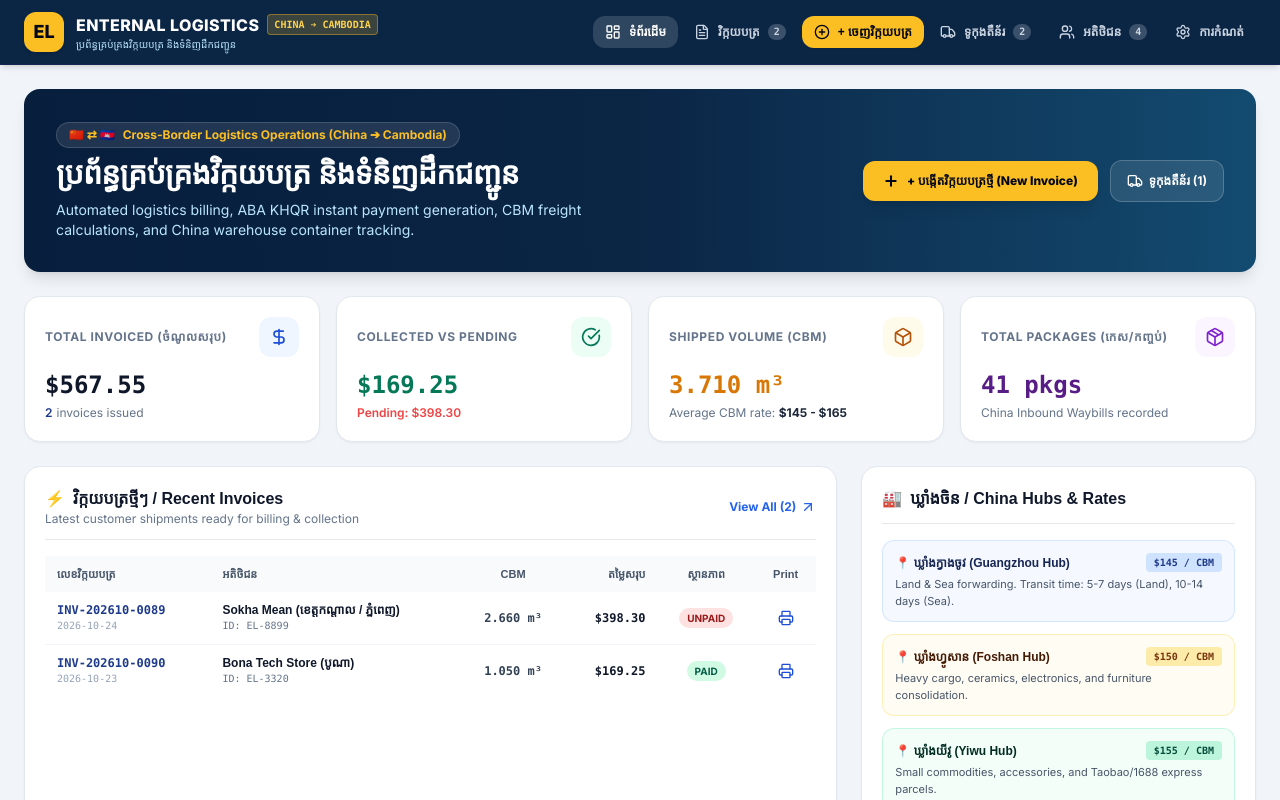
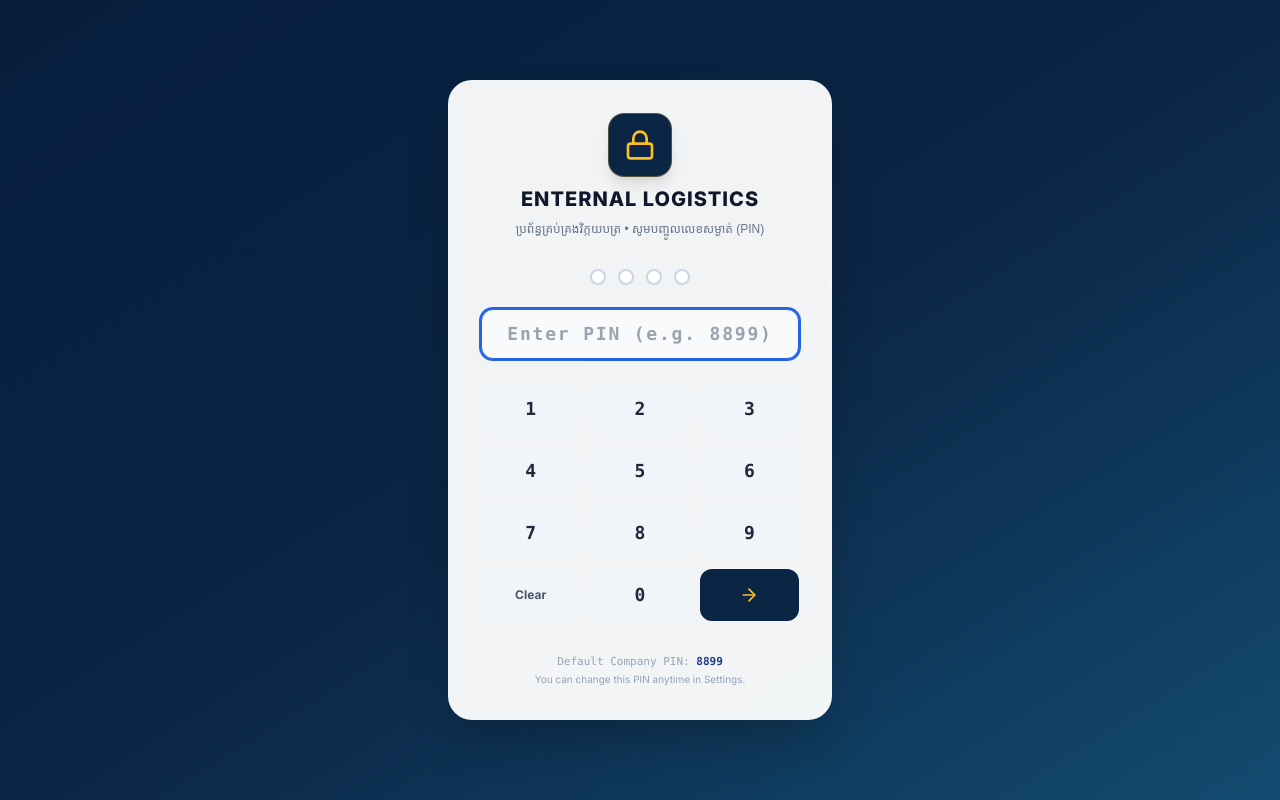
Before and after one commit to chokcheyforever-coder/eternal-logistics-invoicing, a React (Vite) app: page / in a window 1280 px wide. Shown: the top 800 px of the page. Built offline with nearby package versions, Linux system fonts and the light colour scheme; a web font is replaced by a local one.

Commit message:
feat(security): add company PIN lock screen and setting

```diff
--- a/src/App.tsx
+++ b/src/App.tsx
@@ -19,6 +19,7 @@ import { CustomerManager } from './components/CustomerManager';
 import { ContainerManager } from './components/ContainerManager';
 import { CompanySettings } from './components/CompanySettings';
 import { PreviewModal } from './components/PreviewModal';
+import { PinLockScreen } from './components/PinLockScreen';
 import {
   LayoutDashboard,
   FileText,
@@ -28,7 +29,8 @@ import {
   Settings,
   Menu,
   X,
-  Printer
+  Printer,
+  Lock
 } from 'lucide-react';
 
 export const App: React.FC = () => {
@@ -58,6 +60,30 @@ export const App: React.FC = () => {
   const [editingInvoice, setEditingInvoice] = useState<Invoice | undefined>(undefined);
   const [previewInvoice, setPreviewInvoice] = useState<Invoice | null>(null);
   const [isMobileMenuOpen, setIsMobileMenuOpen] = useState(false);
+
+  // Security PIN Lock State
+  const [companyPin, setCompanyPin] = useState<string>(() => {
+    return localStorage.getItem('eternal_company_pin') || '8899';
+  });
+
+  const [isUnlocked, setIsUnlocked] = useState<boolean>(() => {
+    return sessionStorage.getItem('eternal_is_unlocked') === 'true';
+  });
+
+  const handleUnlock = () => {
+    setIsUnlocked(true);
+    sessionStorage.setItem('eternal_is_unlocked', 'true');
+  };
+
+  const handleLock = () => {
+    setIsUnlocked(false);
+    sessionStorage.removeItem('eternal_is_unlocked');
+  };
+
+  const handleUpdatePin = (newPin: string) => {
+    setCompanyPin(newPin);
+    localStorage.setItem('eternal_company_pin', newPin);
+  };
 
   // Sync to local storage
   useEffect(() => {
@@ -193,6 +219,10 @@ export const App: React.FC = () => {
     { id: 'settings', label: 'ការកំណត់ / Settings', icon: Settings },
   ];
 
+  if (!isUnlocked) {
+    return <PinLockScreen correctPin={companyPin} onUnlock={handleUnlock} />;
+  }
+
   return (
     <div className="min-h-screen flex flex-col bg-slate-100 font-sans">
       {/* Top Main Navigation Bar */}
@@ -250,6 +280,16 @@ export const App: React.FC = () => {
                 </button>
               );
             })}
+
+            {/* Lock Button */}
+            <button
+              onClick={handleLock}
+              className="ml-2 flex items-center gap-1 px-2.5 py-2 rounded-xl text-xs font-bold text-red-300 hover:text-white hover:bg-red-500/20 border border-red-500/30 transition"
+              title="Lock / Logout"
+            >
+              <Lock className="w-3.5 h-3.5" />
+              <span>Lock</span>
+            </button>
           </nav>
 
           {/* Mobile Menu Button */}
@@ -299,6 +339,16 @@ export const App: React.FC = () => {
                 </button>
               );
             })}
+
+            <button
+              onClick={handleLock}
+              className="w-full flex items-center justify-between px-3 py-2.5 rounded-xl text-xs font-bold text-red-300 hover:bg-red-500/20"
+            >
+              <div className="flex items-center gap-2">
+                <Lock className="w-4 h-4" />
+                <span>ចាក់សោ (Lock System)</span>
+              </div>
+            </button>
           </div>
         )}
       </header>
@@ -382,6 +432,8 @@ export const App: React.FC = () => {
             onAddCompany={(newComp) => setCompanies([...companies, newComp])}
             onExportBackup={handleExportBackup}
             onImportBackup={handleImportBackup}
+            currentPin={companyPin}
+            onUpdatePin={handleUpdatePin}
           />
         )}
       </main>
--- a/src/components/CompanySettings.tsx
+++ b/src/components/CompanySettings.tsx
@@ -1,6 +1,6 @@
 import React, { useState, useRef } from 'react';
 import { CompanyProfile } from '../types';
-import { Building2, Save, Plus, Check, Phone, Mail, Send, QrCode, Download, Upload, HardDrive } from 'lucide-react';
+import { Building2, Save, Plus, Check, Phone, Mail, Send, QrCode, Download, Upload, HardDrive, KeyRound } from 'lucide-react';
 
 interface CompanySettingsProps {
   companies: CompanyProfile[];
@@ -8,6 +8,8 @@ interface CompanySettingsProps {
   onAddCompany: (company: CompanyProfile) => void;
   onExportBackup?: () => void;
   onImportBackup?: (data: any) => void;
+  currentPin?: string;
+  onUpdatePin?: (newPin: string) => void;
 }
 
 export const CompanySettings: React.FC<CompanySettingsProps> = ({
@@ -15,10 +17,14 @@ export const CompanySettings: React.FC<CompanySettingsProps> = ({
   onUpdateCompany,
   onAddCompany,
   onExportBackup,
-  onImportBackup
+  onImportBackup,
+  currentPin = '8899',
+  onUpdatePin
 }) => {
   const [activeCompanyId, setActiveCompanyId] = useState<string>(companies[0]?.id || 'eternal-logistics');
   const [successSaved, setSuccessSaved] = useState(false);
+  const [pinInput, setPinInput] = useState(currentPin);
+  const [pinSaved, setPinSaved] = useState(false);
   const fileInputRef = useRef<HTMLInputElement>(null);
 
   const activeCompany = companies.find(c => c.id === activeCompanyId) || companies[0];
@@ -318,6 +324,59 @@ export const CompanySettings: React.FC<CompanySettingsProps> = ({
           </div>
         </div>
 
+        {/* Company Access Passcode / PIN Security Card */}
+        <div className="bg-white p-6 rounded-2xl border border-slate-200 shadow-sm space-y-4">
+          <h2 className="text-sm font-bold text-slate-900 font-khmer flex items-center gap-2 border-b pb-2">
+            <KeyRound className="w-4 h-4 text-amber-500" />
+            សុវត្ថិភាពលេខកូដសម្ងាត់ / Company Access PIN Lock
+          </h2>
+          <p className="text-xs text-slate-600">
+            Set a 4-to-6 digit passcode required by staff to open the invoicing system on any computer or phone.
+          </p>
+
+          <div className="flex flex-wrap items-center gap-3 pt-1">
+            <div className="w-48">
+              <label className="block text-[11px] font-semibold text-slate-700 mb-1">
+                Company Passcode (PIN)
+              </label>
+              <input
+                type="text"
+                maxLength={6}
+                value={pinInput}
+                onChange={(e) => {
+                  setPinInput(e.target.value.replace(/\D/g, ''));
+                  setPinSaved(false);
+                }}
+                placeholder="e.g. 8899"
+                className="w-full text-center font-mono font-black text-sm tracking-widest border border-slate-300 rounded-xl p-2.5 focus:ring-2 focus:ring-blue-500 focus:outline-none"
+              />
+            </div>
+
+            <div className="pt-5 flex items-center gap-3">
+              <button
+                type="button"
+                onClick={() => {
+                  if (pinInput.length >= 4 && onUpdatePin) {
+                    onUpdatePin(pinInput);
+                    setPinSaved(true);
+                    setTimeout(() => setPinSaved(false), 2500);
+                  } else {
+                    alert('Please enter at least 4 digits for your PIN.');
+                  }
+                }}
+                className="px-4 py-2.5 rounded-xl text-xs font-bold bg-[#0B2545] hover:bg-blue-900 text-white transition shadow-sm"
+              >
+                Save New PIN
+              </button>
+              {pinSaved && (
+                <span className="text-xs font-bold text-emerald-600 flex items-center gap-1">
+                  <Check className="w-4 h-4" /> PIN Updated!
+                </span>
+              )}
+            </div>
+          </div>
+        </div>
+
         {/* Save Bar */}
         <div className="flex items-center justify-end gap-3 pt-2">
           {successSaved && (
--- /dev/null
+++ b/src/components/PinLockScreen.tsx
@@ -0,0 +1,144 @@
+import React, { useState } from 'react';
+import { Lock, KeyRound, ShieldAlert, CheckCircle2, ArrowRight } from 'lucide-react';
+
+interface PinLockScreenProps {
+  correctPin: string;
+  onUnlock: () => void;
+}
+
+export const PinLockScreen: React.FC<PinLockScreenProps> = ({ correctPin, onUnlock }) => {
+  const [pin, setPin] = useState('');
+  const [error, setError] = useState(false);
+
+  const handleKeyPress = (num: string) => {
+    if (pin.length < 6) {
+      const newPin = pin + num;
+      setPin(newPin);
+      setError(false);
+      if (newPin === correctPin) {
+        setTimeout(onUnlock, 200);
+      }
+    }
+  };
+
+  const handleDelete = () => {
+    setPin(pin.slice(0, -1));
+    setError(false);
+  };
+
+  const handleFormSubmit = (e: React.FormEvent) => {
+    e.preventDefault();
+    if (pin === correctPin) {
+      onUnlock();
+    } else {
+      setError(true);
+      setPin('');
+    }
+  };
+
+  return (
+    <div className="min-h-screen bg-gradient-to-br from-[#071E3D] via-[#0B2545] to-[#134B70] flex items-center justify-center p-4">
+      <div className="max-w-sm w-full bg-white/95 backdrop-blur-md rounded-3xl shadow-2xl border border-white/20 p-6 sm:p-8 text-center space-y-6">
+        {/* Company Header */}
+        <div className="space-y-2">
+          <div className="w-16 h-16 mx-auto rounded-2xl bg-[#0B2545] text-amber-400 flex items-center justify-center shadow-lg border border-amber-400/30">
+            <Lock className="w-8 h-8 text-amber-400" />
+          </div>
+          <h1 className="text-xl font-black text-slate-900 tracking-wider">
+            ENTERNAL LOGISTICS
+          </h1>
+          <p className="text-xs text-slate-500 font-khmer">
+            ប្រព័ន្ធគ្រប់គ្រងវិក្កយបត្រ • សូមបញ្ចូលលេខសម្ងាត់ (PIN)
+          </p>
+        </div>
+
+        {/* PIN Dots Display */}
+        <form onSubmit={handleFormSubmit} className="space-y-4">
+          <div className="flex justify-center items-center gap-3 py-2">
+            {[0, 1, 2, 3].map((index) => (
+              <div
+                key={index}
+                className={`w-4 h-4 rounded-full border-2 transition-all duration-200 ${
+                  pin.length > index
+                    ? 'bg-[#0B2545] border-[#0B2545] scale-110 shadow'
+                    : 'border-slate-300 bg-white'
+                } ${error ? 'border-red-500 bg-red-100 animate-shake' : ''}`}
+              />
+            ))}
+          </div>
+
+          {/* Hidden or direct keyboard input */}
+          <div className="relative">
+            <input
+              type="password"
+              maxLength={6}
+              value={pin}
+              autoFocus
+              onChange={(e) => {
+                const val = e.target.value.replace(/\D/g, '');
+                setPin(val);
+                setError(false);
+                if (val === correctPin) {
+                  setTimeout(onUnlock, 150);
+                }
+              }}
+              placeholder="Enter PIN (e.g. 8899)"
+              className="w-full text-center font-mono text-lg font-black tracking-widest py-2.5 px-4 rounded-xl border border-slate-300 focus:outline-none focus:ring-2 focus:ring-blue-600 focus:border-blue-600 bg-slate-50"
+            />
+          </div>
+
+          {error && (
+            <p className="text-xs font-bold text-red-600 font-khmer flex items-center justify-center gap-1">
+              <ShieldAlert className="w-3.5 h-3.5" />
+              <span>លេខកូដសម្ងាត់មិនត្រឹមត្រូវទេ! (Incorrect PIN)</span>
+            </p>
+          )}
+
+          {/* Keypad for Touch / Mobile */}
+          <div className="grid grid-cols-3 gap-2.5 pt-2">
+            {['1', '2', '3', '4', '5', '6', '7', '8', '9'].map((digit) => (
+              <button
+                key={digit}
+                type="button"
+                onClick={() => handleKeyPress(digit)}
+                className="py-3 text-lg font-bold font-mono rounded-xl bg-slate-100 hover:bg-slate-200 active:scale-95 text-slate-800 transition"
+              >
+                {digit}
+              </button>
+            ))}
+            <button
+              type="button"
+              onClick={handleDelete}
+              className="py-3 text-xs font-bold rounded-xl bg-slate-100 hover:bg-red-50 text-slate-600 hover:text-red-600 transition"
+            >
+              Clear
+            </button>
+            <button
+              type="button"
+              onClick={() => handleKeyPress('0')}
+              className="py-3 text-lg font-bold font-mono rounded-xl bg-slate-100 hover:bg-slate-200 active:scale-95 text-slate-800 transition"
+            >
+              0
+            </button>
+            <button
+              type="submit"
+              className="py-3 text-xs font-black rounded-xl bg-[#0B2545] hover:bg-blue-900 active:scale-95 text-amber-400 transition flex items-center justify-center"
+            >
+              <ArrowRight className="w-5 h-5" />
+            </button>
+          </div>
+        </form>
+
+        {/* Footer Hint */}
+        <div className="pt-2 border-t border-slate-100">
+          <p className="text-[11px] text-slate-400 font-mono">
+            Default Company PIN: <strong className="text-blue-900 font-bold">8899</strong>
+          </p>
+          <p className="text-[10px] text-slate-400 mt-0.5">
+            You can change this PIN anytime in Settings.
+          </p>
+        </div>
+      </div>
+    </div>
+  );
+};
```
